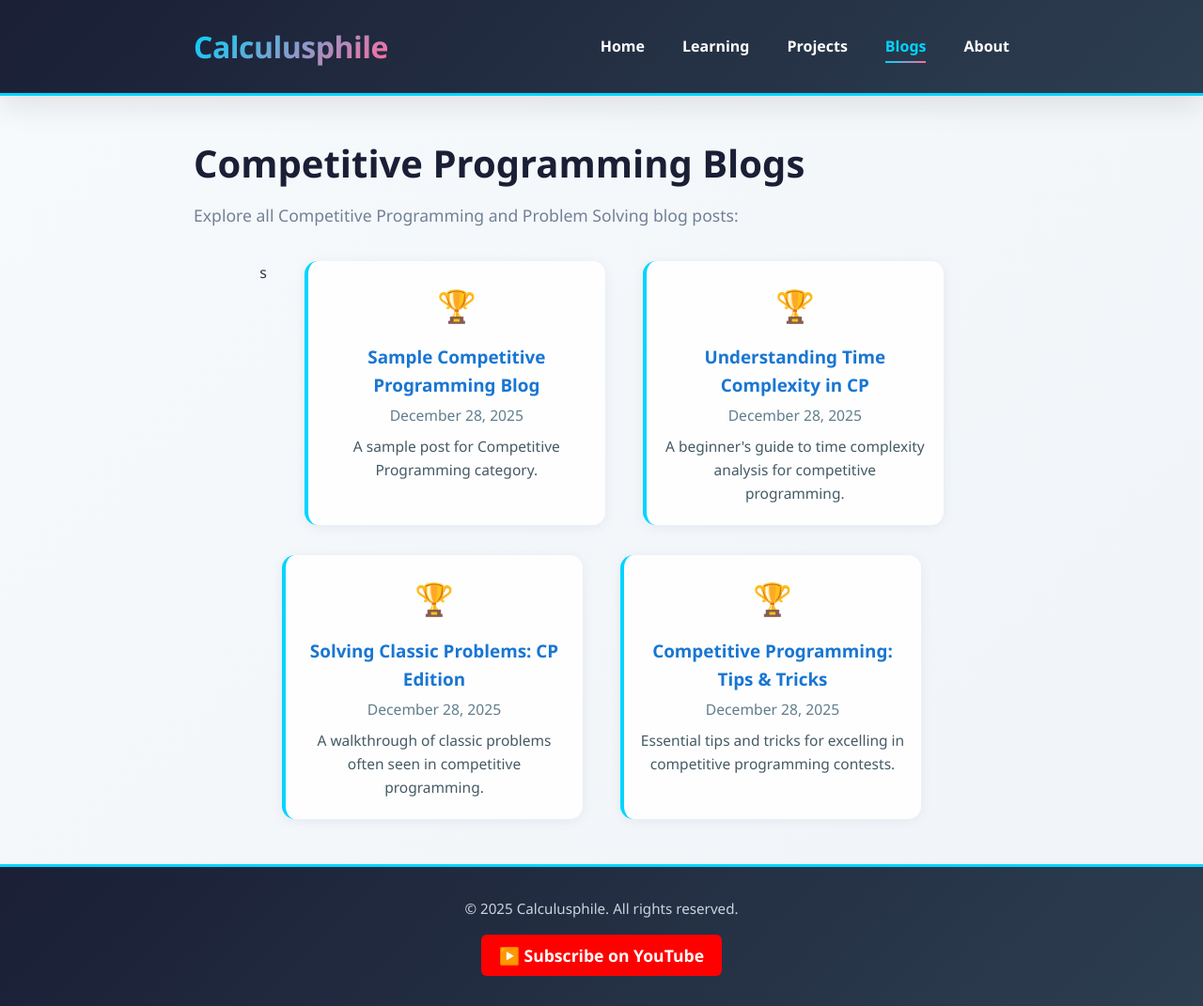
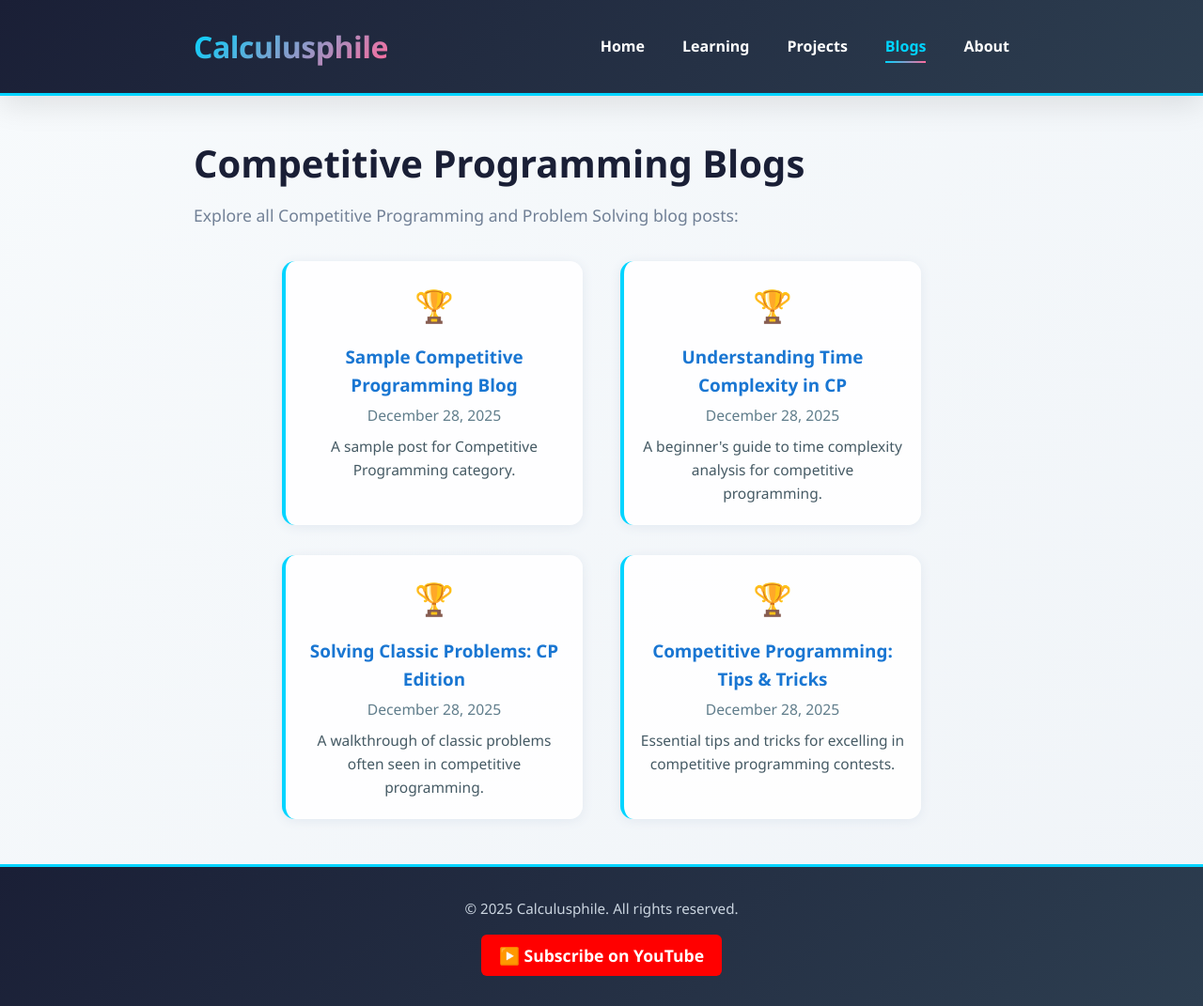
Before and after one commit to calculusphile/calculusphile.github.io, a Jekyll site: the page built from blogs/competitive-programming/index.md, in a window 1280 px wide. Shown: the whole page at 94% size. Built offline with Jekyll 4.4.1, drawn with Linux system fonts in a browser that asks for light colours.

Commit message:
Fix typo in projects list div opening tag in competitive programming index

```diff
--- a/blogs/competitive-programming/index.md
+++ b/blogs/competitive-programming/index.md
@@ -10,7 +10,7 @@ Explore all Competitive Programming and Problem Solving blog posts:
 
 <div class="section-divider"></div>
 
-<div class="projects-list" style="display:flex;flex-wrap:wrap;gap:2rem 2.5rem;justify-content:center;">s
+<div class="projects-list" style="display:flex;flex-wrap:wrap;gap:2rem 2.5rem;justify-content:center;">
 {% assign cp_posts = site.posts | where_exp: "post", "post.categories contains 'competitive-programming' or post.categories contains 'problem-solving'" %}
 {% for post in cp_posts %}
   <div class="project-card" style="min-width:240px;max-width:320px;background:rgba(255,255,255,0.92);border-radius:14px;box-shadow:0 2px 12px #e2e8f0;padding:1.3rem 1.1rem;text-align:center;transition:box-shadow 0.2s;position:relative;overflow:hidden;">
```
